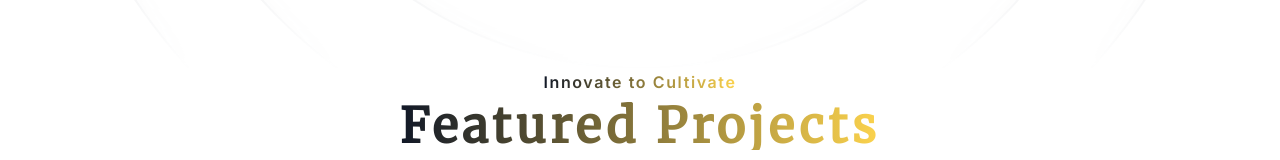
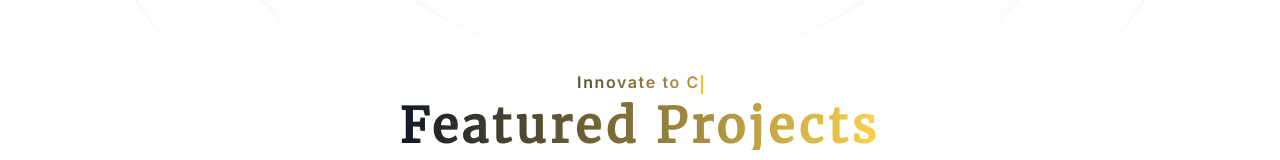
Before and after one commit to DanielHC16/dcamacho.dev, a Next.js app in the folder starter-template/: page / in a window 1280 px wide. Shown: the part 752-912 px from the top of the page. Built offline with nearby package versions, Linux system fonts and the light colour scheme.

Commit message:
added cool typewriter effect

```diff
--- a/starter-template/src/sections/Projects.tsx
+++ b/starter-template/src/sections/Projects.tsx
@@ -1,9 +1,68 @@
+'use client';
+
+import { useState, useEffect } from "react";
 import tally_image from "@/assets/images/tally_win.jpeg";
 import cheflakbayintro from "@/assets/images/cheflakbayintro.jpg";
 import coming_soon from "@/assets/images/coming-soon.jpg";
 import Image from "next/image";
 import CheckCircleIcon from "@/assets/icons/check-circle.svg";
 import ArrowUpRightIcon from "@/assets/icons/arrow-up-right.svg";
+
+const TypewriterText = ({ text, className = "" }: { text: string; className?: string }) => {
+  const [displayText, setDisplayText] = useState("");
+  const [currentIndex, setCurrentIndex] = useState(0);
+  const [isComplete, setIsComplete] = useState(false);
+  const [showCursor, setShowCursor] = useState(true);
+
+  // Blinking cursor effect
+  useEffect(() => {
+    const cursorInterval = setInterval(() => {
+      setShowCursor(prev => !prev);
+    }, 530); // Blink every 530ms
+
+    return () => clearInterval(cursorInterval);
+  }, []);
+
+  useEffect(() => {
+    if (currentIndex < text.length) {
+      const timeout = setTimeout(() => {
+        setDisplayText(prev => prev + text[currentIndex]);
+        setCurrentIndex(prev => prev + 1);
+      }, 150); // Slower typing speed
+
+      return () => clearTimeout(timeout);
+    } else {
+      // When typing is complete, wait 3 seconds then start erasing
+      const pauseTimeout = setTimeout(() => {
+        setIsComplete(true);
+      }, 3000);
+      return () => clearTimeout(pauseTimeout);
+    }
+  }, [currentIndex, text]);
+
+  useEffect(() => {
+    if (isComplete && displayText.length > 0) {
+      const eraseTimeout = setTimeout(() => {
+        setDisplayText(prev => prev.slice(0, -1));
+      }, 50); // Erase one character at a time
+
+      return () => clearTimeout(eraseTimeout);
+    } else if (isComplete && displayText.length === 0) {
+      // Reset everything when fully erased
+      setCurrentIndex(0);
+      setIsComplete(false);
+    }
+  }, [isComplete, displayText]);
+
+  return (
+    <div className="flex justify-center w-full">
+      <span className={`${className} inline-block min-w-[300px] text-center`}>
+        {displayText}
+        <span className={`inline-block w-[2px] h-[1.2em] bg-amber-400 ml-[1px] align-middle -mb-[1px] ${showCursor ? 'opacity-100' : 'opacity-0'} transition-opacity duration-100`} />
+      </span>
+    </div>
+  );
+};
 
 const portfolioProjects = [
   {
@@ -51,7 +110,7 @@ export const ProjectsSection = () => {
         <div className="flex flex-col items-center gap-2">
           <div className="flex flex-col items-center gap-2">
             <p className="font-semibold tracking-widest text-gray-900 bg-clip-text text-transparent bg-gradient-to-r from-gray-900 to-amber-300">
-              Innovate to Cultivate
+              <TypewriterText text="Innovate to Cultivate" />
             </p>
             <h2 className="text-2xl md:text-5xl font-serif font-semibold tracking-widest bg-gradient-to-r from-gray-900 to-amber-300 bg-clip-text text-transparent">
               Featured Projects
```
